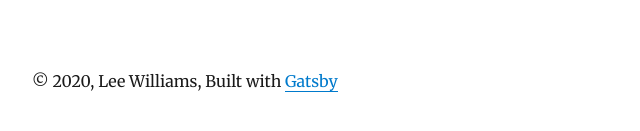
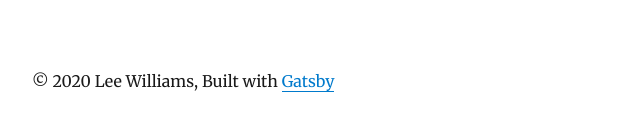
Before and after one commit to leemw1977/leewilliamsdev, a Gatsby site: page / in a window 1280 px wide. Shown: the part 311-442 px from the top of the page, 293-933 px from the left. Built offline with nearby package versions, Linux system fonts and the light colour scheme; Gatsby itself is replaced by a stand-in of ours; some packages are replaced by stand-ins of ours.

Commit message:
minor footer changes

```diff
--- a/src/components/layout.js
+++ b/src/components/layout.js
@@ -59,7 +59,7 @@ const Layout = ({ location, title, children }) => {
       <header>{header}</header>
       <main>{children}</main>
       <footer>
-        © {new Date().getFullYear()}, Lee Williams, Built with
+        © {new Date().getFullYear()} Lee Williams, Built with
         {` `}
         <a href="https://www.gatsbyjs.org">Gatsby</a>
       </footer>
```
